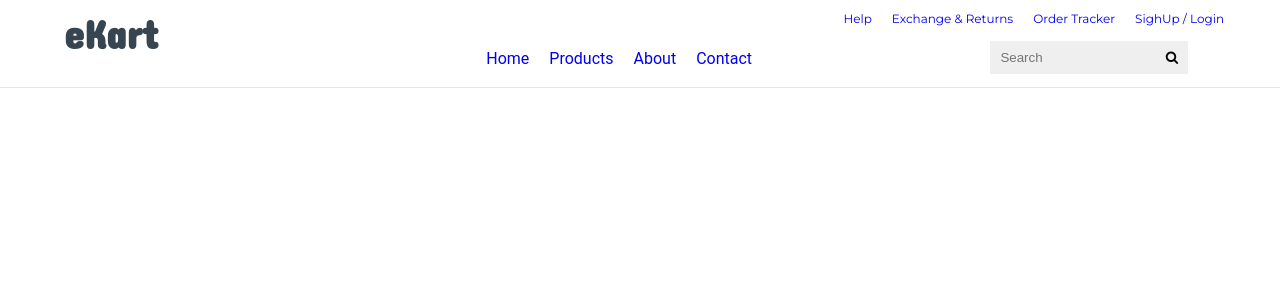
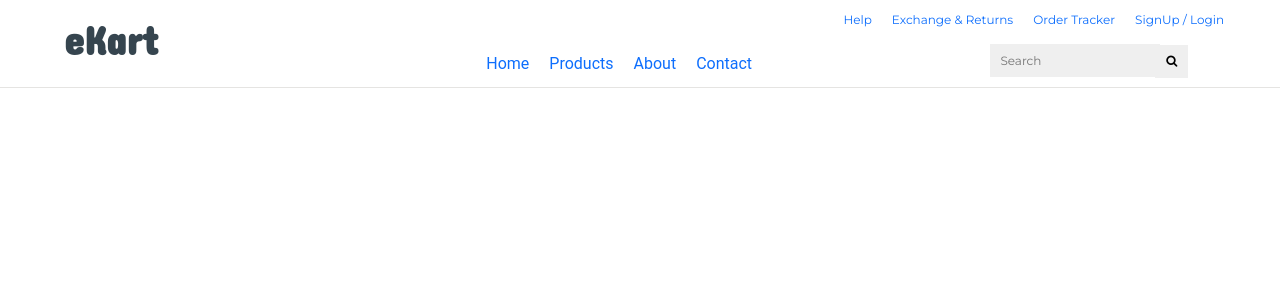
Before and after one commit to suman937/Angular100, an Angular app: page / in a window 1280 px wide. Shown: the top 300 px of the page. Built offline with nearby package versions, Linux system fonts and the light colour scheme.

Commit message:
#11 installing and using bootstrap for styling

```diff
--- a/angular.json
+++ b/angular.json
@@ -25,6 +25,7 @@
               "src/assets"
             ],
             "styles": [
+              "node_modules/bootstrap/dist/css/bootstrap.min.css",
               "src/styles.css"
             ],
             "scripts": []
--- a/package.json
+++ b/package.json
@@ -18,6 +18,7 @@
     "@angular/platform-browser": "^16.2.0",
     "@angular/platform-browser-dynamic": "^16.2.0",
     "@angular/router": "^16.2.0",
+    "bootstrap": "^5.3.2",
     "rxjs": "~7.8.0",
     "tslib": "^2.3.0",
     "zone.js": "~0.13.0"
--- a/src/app/app.component.html
+++ b/src/app/app.component.html
@@ -1 +1,2 @@
 <app-header></app-header>
+<!--<button type="button" class="btn btn-danger">Danger</button>-->
--- a/src/app/header/header.component.html
+++ b/src/app/header/header.component.html
@@ -8,7 +8,7 @@
             <a href="#">Help</a>
             <a href="#">Exchange & Returns</a>
             <a href="#">Order Tracker</a>
-            <a href="#">SighUp / Login</a>
+            <a href="#">SignUp / Login</a>
 
         </div>
         <div class="ekart--bottom--bar">
```
Also changed, not shown: 1 other file (tests, documents, lock files or other folders).
